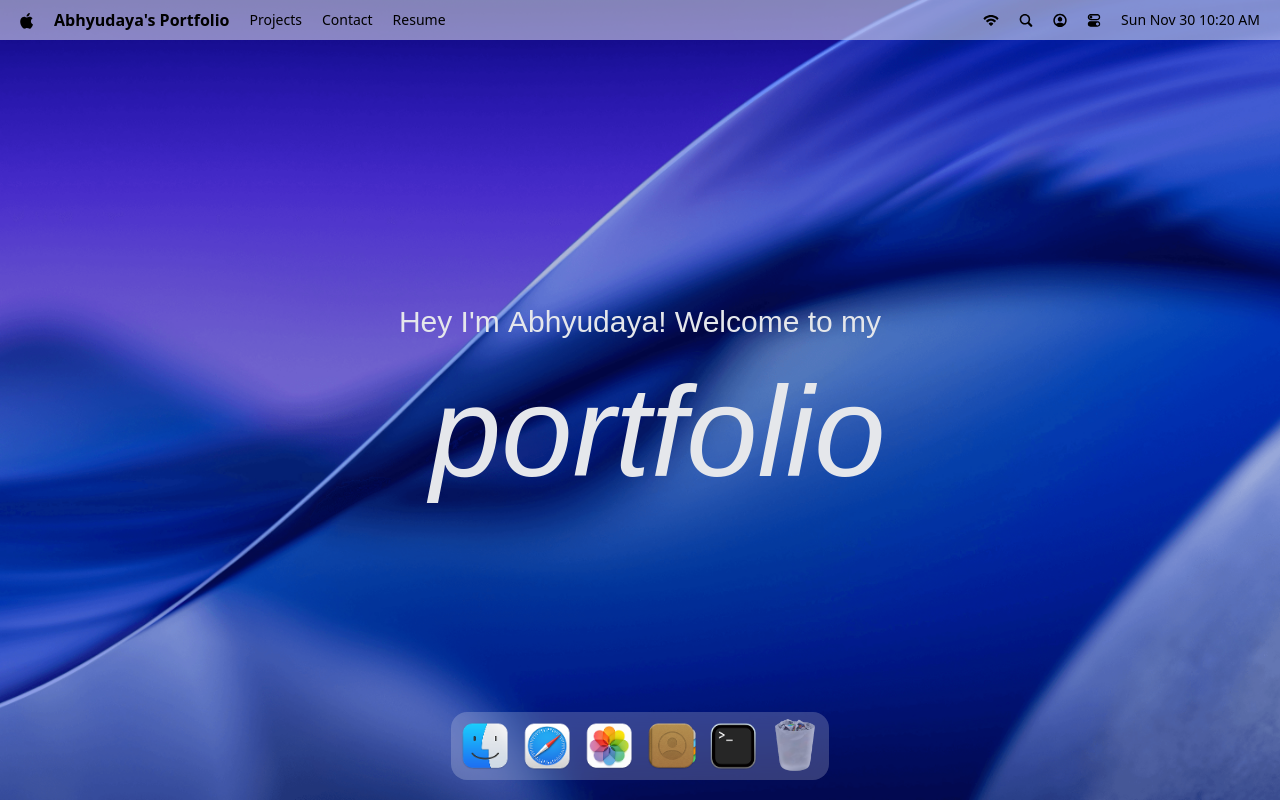
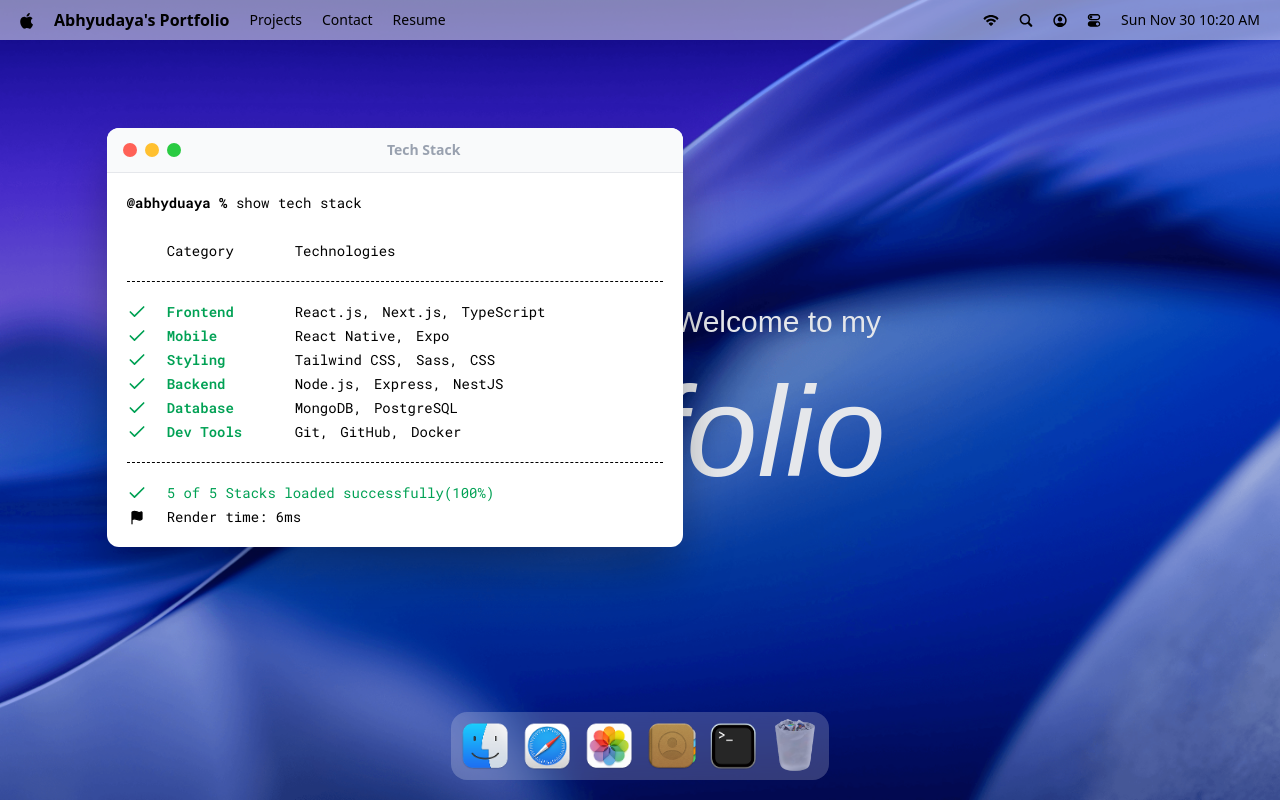
Before and after one commit to Hunter764/MacOS_Portfolio, a React (Vite) app: page / in a window 1280 px wide. Both pictures are taken after a click on the button 733 px from the left and 746 px from the top of the page. Built offline with nearby package versions, Linux system fonts and the light colour scheme; a web font is replaced by a local one.

Commit message:
implement a hoc for managing window states and add the first window -terminal

```diff
--- a/src/App.jsx
+++ b/src/App.jsx
@@ -1,4 +1,10 @@
+import { gsap } from "gsap";
+import { Draggable } from "gsap/Draggable";
+gsap.registerPlugin(Draggable);
+
 import { Navbar, Welcome ,Dock} from "#components";
+import { Terminal } from "#windows";
+
 
 const App = () => {
   return  (
@@ -6,6 +12,7 @@
       <Navbar/>
       <Welcome/>
       <Dock/>
+      <Terminal/>
     </main>
   )
 
--- /dev/null
+++ b/src/components/WindowControls.jsx
@@ -0,0 +1,14 @@
+import useWindowStore from "#store/window.js";
+
+const WindowControls = ({target}) => {
+  const {closeWindow} = useWindowStore();
+
+  return   <div id="window-controls">
+    <div className="close" onClick={() => closeWindow(target)}/>
+    <div className="minimize"/>
+    <div className="maximize"/>
+  </div>
+
+}
+
+export default WindowControls;
--- a/src/components/index.js
+++ b/src/components/index.js
@@ -1,5 +1,6 @@
 import Navbar from "#components/Navbar.jsx";
 import Welcome from "#components/Welcome.jsx";
 import Dock from "#components/Dock.jsx";
+import WindowControls from "#components/WindowControls.jsx";
 
-export { Navbar, Welcome , Dock };
+export { Navbar, Welcome , Dock , WindowControls };
--- a/src/constants/index.js
+++ b/src/constants/index.js
@@ -114,7 +114,7 @@
   },
   {
     category: "Backend",
-    items: ["Node.js", "Express", "NestJS", "Hono"],
+    items: ["Node.js", "Express", "NestJS"],
   },
   {
     category: "Database",
@@ -124,6 +124,7 @@
     category: "Dev Tools",
     items: ["Git", "GitHub", "Docker"],
   },
+
 ];
 
 const socials = [
--- /dev/null
+++ b/src/hoc/WindowWrapper.jsx
@@ -0,0 +1,54 @@
+import useWindowStore from "#store/window";
+import { useGSAP } from "@gsap/react";
+import gsap from "gsap";
+import { Draggable } from "gsap/Draggable";
+
+import { useLayoutEffect, useRef } from "react";
+
+const WindowWrapper = (Component, windowKey) => {
+    const Wrapped = (props) => {
+        const {focusWindow, windows} = useWindowStore();
+        const{ isOpen , zIndex} = windows[windowKey];
+        const ref = useRef(null);
+
+        useGSAP(() =>{
+            const el = ref.current;
+            if(!el || !isOpen) return;
+
+            el.style.display = "block";
+
+            gsap.fromTo(el,{scale:0.8, opacity:0, y:40},
+            {scale:1, opacity:1, y:0, duration:0.4, ease:"power3.out"});
+        },[isOpen]);
+
+        useGSAP(()=>{
+            const el = ref.current;
+            if(!el) return;
+
+            const [instance] =  Draggable.create(el, {onPress:()=> focusWindow(windowKey)});
+
+            return () => instance.kill();
+        },[])
+
+        useLayoutEffect(()=>{
+            const el = ref.current;
+            if(!el) return;
+            el.style.display = isOpen ? "block" : "none";
+        },[isOpen]);
+
+        return <section
+            id={windowKey}
+            ref={ref}
+            style={{zIndex}}
+            className="absolute"
+        >
+            <Component{...props} />
+        </section>
+    };
+
+    Wrapped.displayName = `WindowWrapper(${Component.displayName || Component.name || 'Component'})`;
+
+    return Wrapped;
+}
+
+export default WindowWrapper;
--- /dev/null
+++ b/src/windows/Terminal.jsx
@@ -0,0 +1,55 @@
+import WindowWrapper from "#hoc/WindowWrapper";
+import { techStack } from "#constants";
+import { Check } from "lucide-react";
+import { Flag } from "lucide-react";
+import WindowControls from "#components/WindowControls";
+
+const Terminal = () => {
+  return(
+  <>
+    <div id="window-header">
+        <WindowControls target="terminal"/>
+        <h2>Tech Stack</h2>
+    </div>
+    <div className="techstack">
+        <p>
+            <span className="font-bold">@abhyduaya % </span>
+            show tech stack
+        </p>
+
+        <div className="label">
+            <p className="w-32">Category</p>
+            <p>Technologies</p>
+        </div>
+
+        <ul className="content">
+            {techStack.map(({category, items}) => (
+                <li key={category} className ="flex items-center">
+                    <Check className="check" size={20} />
+                    <h3>{category}</h3>
+                    <ul>
+                        {items.map((item,i) =>(
+                            <li key={i}>{item}{i < items.length - 1 ? ", " : ""}</li>
+                        ))}
+                    </ul>
+                </li>
+            ))}
+        </ul>
+
+        <div className="footnote">
+            <p>
+                <Check size={20} /> 5 of 5 Stacks loaded successfully(100%)
+            </p>
+            <p className="text-black">
+                <Flag size={15} fill="black" />
+                Render time: 6ms
+            </p>
+        </div>
+    </div>
+  </>
+  );
+};
+
+const TerminalWindow = WindowWrapper(Terminal,'terminal');
+
+export default TerminalWindow;
--- /dev/null
+++ b/src/windows/index.js
@@ -0,0 +1,3 @@
+import Terminal from "./Terminal.jsx";
+
+export { Terminal };
```
